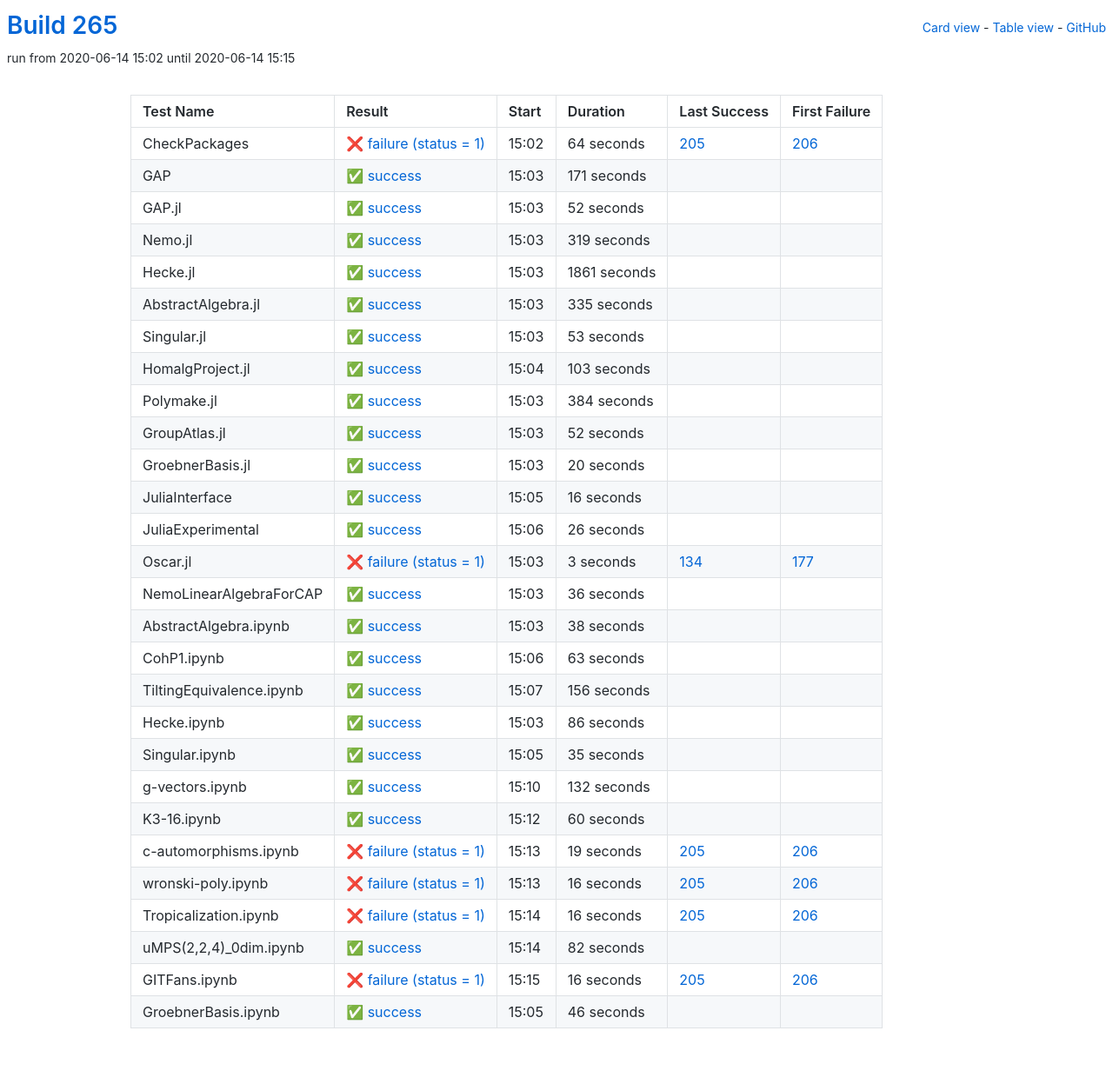
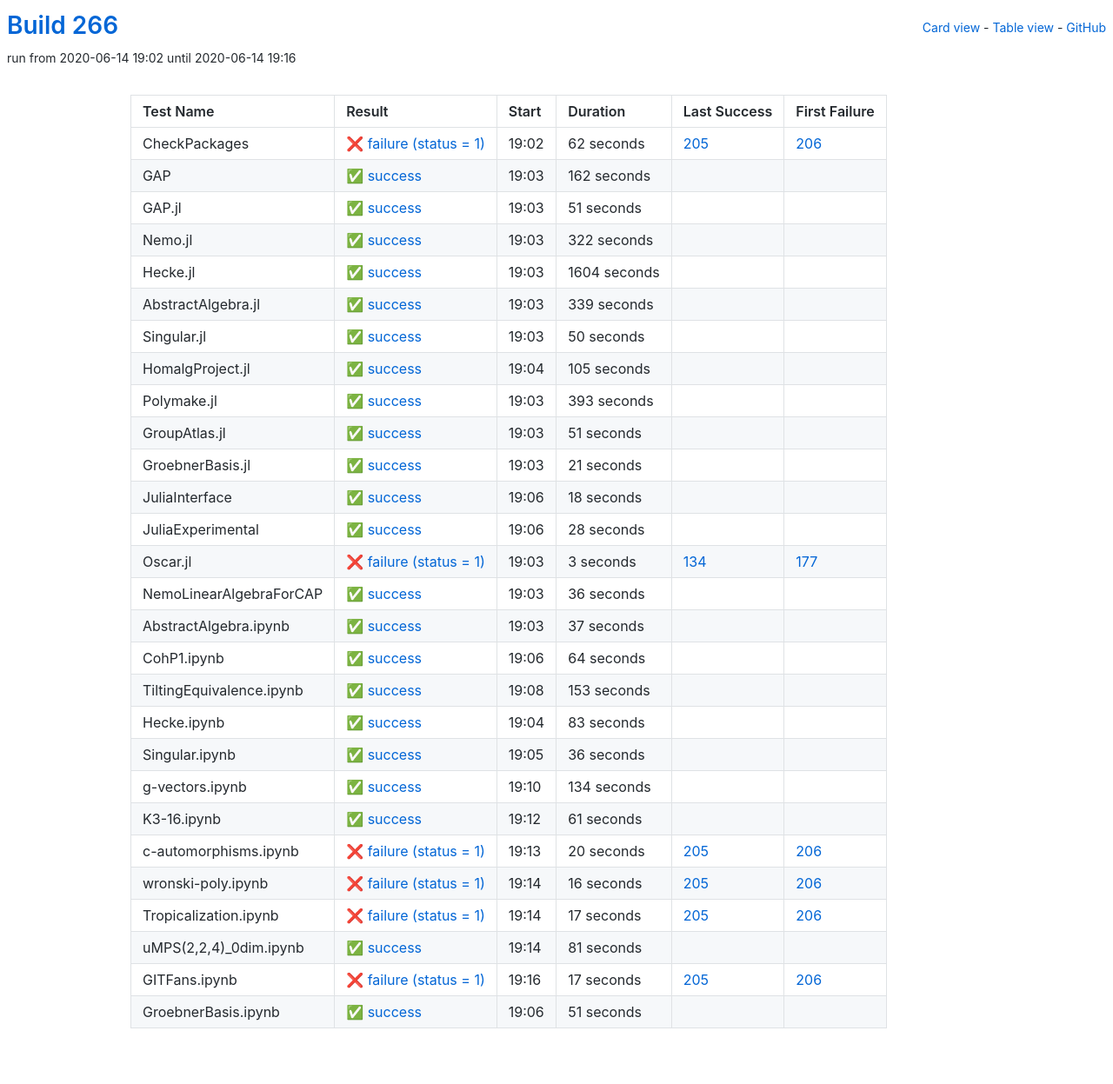
Before and after one commit to oscar-system/oscar-ci-status-stable, a Jekyll site: the page built from table.html, in a window 1280 px wide. Shown: the whole page at 87% size. Built offline with Jekyll 4.4.1, drawn with Linux system fonts in a browser that asks for light colours.

Commit message:
Build #266

```diff
--- a/_data/ci.yml
+++ b/_data/ci.yml
@@ -1,6 +1,6 @@
 ---
-build: 265
-build_url: https://oscarci.mathematik.uni-kl.de/job/oscar-stable/265/
+build: 266
+build_url: https://oscarci.mathematik.uni-kl.de/job/oscar-stable/266/
 job: oscar-stable
 organization: oscar-system
 repo: oscar-ci-status-stable
@@ -8,164 +8,164 @@ repourl: https://github.com/oscar-system/oscar-ci-status-stable
 tests:
 - name: CheckPackages
   id: checkpackages
-  log: https://oscarci.mathematik.uni-kl.de/job/oscar-stable/265/artifact/logs/build-265/CheckPackages.log
-  start: 2020-06-14 15:02
+  log: https://oscarci.mathematik.uni-kl.de/job/oscar-stable/266/artifact/logs/build-266/CheckPackages.log
+  start: 2020-06-14 19:02
   success: false
   exitcode: 1
   status: failure
-  duration: 64
+  duration: 62
   last_success: 205
   last_success_url: https://oscarci.mathematik.uni-kl.de/job/oscar-stable/205/
   first_failure: 206
   first_failure_url: https://oscarci.mathematik.uni-kl.de/job/oscar-stable/206/
 - name: GAP
   id: gap
-  log: https://oscarci.mathematik.uni-kl.de/job/oscar-stable/265/artifact/logs/build-265/GAP.log
-  start: 2020-06-14 15:03
+  log: https://oscarci.mathematik.uni-kl.de/job/oscar-stable/266/artifact/logs/build-266/GAP.log
+  start: 2020-06-14 19:03
   success: true
   exitcode: 0
   status: success
-  duration: 171
+  duration: 162
   last_success: false
   last_success_url:
   first_failure: false
   first_failure_url:
 - name: GAP.jl
   id: gap-jl
-  log: https://oscarci.mathematik.uni-kl.de/job/oscar-stable/265/artifact/logs/build-265/GAP.jl.log
-  start: 2020-06-14 15:03
+  log: https://oscarci.mathematik.uni-kl.de/job/oscar-stable/266/artifact/logs/build-266/GAP.jl.log
+  start: 2020-06-14 19:03
   success: true
   exitcode: 0
   status: success
-  duration: 52
+  duration: 51
   last_success: false
   last_success_url:
   first_failure: false
   first_failure_url:
 - name: Nemo.jl
   id: nemo-jl
-  log: https://oscarci.mathematik.uni-kl.de/job/oscar-stable/265/artifact/logs/build-265/Nemo.jl.log
-  start: 2020-06-14 15:03
+  log: https://oscarci.mathematik.uni-kl.de/job/oscar-stable/266/artifact/logs/build-266/Nemo.jl.log
+  start: 2020-06-14 19:03
   success: true
   exitcode: 0
   status: success
-  duration: 319
+  duration: 322
   last_success: false
   last_success_url:
   first_failure: false
   first_failure_url:
 - name: Hecke.jl
   id: hecke-jl
-  log: https://oscarci.mathematik.uni-kl.de/job/oscar-stable/265/artifact/logs/build-265/Hecke.jl.log
-  start: 2020-06-14 15:03
+  log: https://oscarci.mathematik.uni-kl.de/job/oscar-stable/266/artifact/logs/build-266/Hecke.jl.log
+  start: 2020-06-14 19:03
   success: true
   exitcode: 0
   status: success
-  duration: 1861
+  duration: 1604
   last_success: false
   last_success_url:
   first_failure: false
   first_failure_url:
 - name: AbstractAlgebra.jl
   id: abstractalgebra-jl
-  log: https://oscarci.mathematik.uni-kl.de/job/oscar-stable/265/artifact/logs/build-265/AbstractAlgebra.jl.log
-  start: 2020-06-14 15:03
+  log: https://oscarci.mathematik.uni-kl.de/job/oscar-stable/266/artifact/logs/build-266/AbstractAlgebra.jl.log
+  start: 2020-06-14 19:03
   success: true
   exitcode: 0
   status: success
-  duration: 335
+  duration: 339
   last_success: false
   last_success_url:
   first_failure: false
   first_failure_url:
 - name: Singular.jl
   id: singular-jl
-  log: https://oscarci.mathematik.uni-kl.de/job/oscar-stable/265/artifact/logs/build-265/Singular.jl.log
-  start: 2020-06-14 15:03
+  log: https://oscarci.mathematik.uni-kl.de/job/oscar-stable/266/artifact/logs/build-266/Singular.jl.log
+  start: 2020-06-14 19:03
   success: true
   exitcode: 0
   status: success
-  duration: 53
+  duration: 50
   last_success: false
   last_success_url:
   first_failure: false
   first_failure_url:
 - name: HomalgProject.jl
   id: homalgproject-jl
-  log: https://oscarci.mathematik.uni-kl.de/job/oscar-stable/265/artifact/logs/build-265/HomalgProject.jl.log
-  start: 2020-06-14 15:04
+  log: https://oscarci.mathematik.uni-kl.de/job/oscar-stable/266/artifact/logs/build-266/HomalgProject.jl.log
+  start: 2020-06-14 19:04
   success: true
   exitcode: 0
   status: success
-  duration: 103
+  duration: 105
   last_success: false
   last_success_url:
   first_failure: false
   first_failure_url:
 - name: Polymake.jl
   id: polymake-jl
-  log: https://oscarci.mathematik.uni-kl.de/job/oscar-stable/265/artifact/logs/build-265/Polymake.jl.log
-  start: 2020-06-14 15:03
+  log: https://oscarci.mathematik.uni-kl.de/job/oscar-stable/266/artifact/logs/build-266/Polymake.jl.log
+  start: 2020-06-14 19:03
   success: true
   exitcode: 0
   status: success
-  duration: 384
+  duration: 393
   last_success: false
   last_success_url:
   first_failure: false
   first_failure_url:
 - name: GroupAtlas.jl
   id: groupatlas-jl
-  log: https://oscarci.mathematik.uni-kl.de/job/oscar-stable/265/artifact/logs/build-265/GroupAtlas.jl.log
-  start: 2020-06-14 15:03
+  log: https://oscarci.mathematik.uni-kl.de/job/oscar-stable/266/artifact/logs/build-266/GroupAtlas.jl.log
+  start: 2020-06-14 19:03
   success: true
   exitcode: 0
   status: success
-  duration: 52
+  duration: 51
   last_success: false
   last_success_url:
   first_failure: false
   first_failure_url:
 - name: GroebnerBasis.jl
   id: groebnerbasis-jl
-  log: https://oscarci.mathematik.uni-kl.de/job/oscar-stable/265/artifact/logs/build-265/GroebnerBasis.jl.log
-  start: 2020-06-14 15:03
+  log: https://oscarci.mathematik.uni-kl.de/job/oscar-stable/266/artifact/logs/build-266/GroebnerBasis.jl.log
+  start: 2020-06-14 19:03
   success: true
   exitcode: 0
   status: success
-  duration: 20
+  duration: 21
   last_success: false
   last_success_url:
   first_failure: false
   first_failure_url:
 - name: JuliaInterface
   id: juliainterface
-  log: https://oscarci.mathematik.uni-kl.de/job/oscar-stable/265/artifact/logs/build-265/JuliaInterface.log
-  start: 2020-06-14 15:05
+  log: https://oscarci.mathematik.uni-kl.de/job/oscar-stable/266/artifact/logs/build-266/JuliaInterface.log
+  start: 2020-06-14 19:06
   success: true
   exitcode: 0
   status: success
-  duration: 16
+  duration: 18
   last_success: false
   last_success_url:
   first_failure: false
   first_failure_url:
 - name: JuliaExperimental
   id: juliaexperimental
-  log: https://oscarci.mathematik.uni-kl.de/job/oscar-stable/265/artifact/logs/build-265/JuliaExperimental.log
-  start: 2020-06-14 15:06
+  log: https://oscarci.mathematik.uni-kl.de/job/oscar-stable/266/artifact/logs/build-266/JuliaExperimental.log
+  start: 2020-06-14 19:06
   success: true
   exitcode: 0
   status: success
-  duration: 26
+  duration: 28
   last_success: false
   last_success_url:
   first_failure: false
   first_failure_url:
 - name: Oscar.jl
   id: oscar-jl
-  log: https://oscarci.mathematik.uni-kl.de/job/oscar-stable/265/artifact/logs/build-265/Oscar.jl.log
-  start: 2020-06-14 15:03
+  log: https://oscarci.mathematik.uni-kl.de/job/oscar-stable/266/artifact/logs/build-266/Oscar.jl.log
+  start: 2020-06-14 19:03
   success: false
   exitcode: 1
   status: failure
@@ -176,8 +176,8 @@ tests:
   first_failure_url: https://oscarci.mathematik.uni-kl.de/job/oscar-stable/177/
 - name: NemoLinearAlgebraForCAP
   id: nemolinearalgebraforcap
-  log: https://oscarci.mathematik.uni-kl.de/job/oscar-stable/265/artifact/logs/build-265/NemoLinearAlgebraForCAP.log
-  start: 2020-06-14 15:03
+  log: https://oscarci.mathematik.uni-kl.de/job/oscar-stable/266/artifact/logs/build-266/NemoLinearAlgebraForCAP.log
+  start: 2020-06-14 19:03
   success: true
   exitcode: 0
   status: success
@@ -188,104 +188,104 @@ tests:
   first_failure_url:
 - name: AbstractAlgebra.ipynb
   id: abstractalgebra-ipynb
-  log: https://oscarci.mathematik.uni-kl.de/job/oscar-stable/265/artifact/logs/build-265/AbstractAlgebra.ipynb.log
-  start: 2020-06-14 15:03
+  log: https://oscarci.mathematik.uni-kl.de/job/oscar-stable/266/artifact/logs/build-266/AbstractAlgebra.ipynb.log
+  start: 2020-06-14 19:03
   success: true
   exitcode: 0
   status: success
-  duration: 38
+  duration: 37
   last_success: false
   last_success_url:
   first_failure: false
   first_failure_url:
 - name: CohP1.ipynb
   id: cohp1-ipynb
-  log: https://oscarci.mathematik.uni-kl.de/job/oscar-stable/265/artifact/logs/build-265/CohP1.ipynb.log
-  start: 2020-06-14 15:06
+  log: https://oscarci.mathematik.uni-kl.de/job/oscar-stable/266/artifact/logs/build-266/CohP1.ipynb.log
+  start: 2020-06-14 19:06
   success: true
   exitcode: 0
   status: success
-  duration: 63
+  duration: 64
   last_success: false
   last_success_url:
   first_failure: false
   first_failure_url:
 - name: TiltingEquivalence.ipynb
   id: tiltingequivalence-ipynb
-  log: https://oscarci.mathematik.uni-kl.de/job/oscar-stable/265/artifact/logs/build-265/TiltingEquivalence.ipynb.log
-  start: 2020-06-14 15:07
+  log: https://oscarci.mathematik.uni-kl.de/job/oscar-stable/266/artifact/logs/build-266/TiltingEquivalence.ipynb.log
+  start: 2020-06-14 19:08
   success: true
   exitcode: 0
   status: success
-  duration: 156
+  duration: 153
   last_success: false
   last_success_url:
   first_failure: false
   first_failure_url:
 - name: Hecke.ipynb
   id: hecke-ipynb
-  log: https://oscarci.mathematik.uni-kl.de/job/oscar-stable/265/artifact/logs/build-265/Hecke.ipynb.log
-  start: 2020-06-14 15:03
+  log: https://oscarci.mathematik.uni-kl.de/job/oscar-stable/266/artifact/logs/build-266/Hecke.ipynb.log
+  start: 2020-06-14 19:04
   success: true
   exitcode: 0
   status: success
-  duration: 86
+  duration: 83
   last_success: false
   last_success_url:
   first_failure: false
   first_failure_url:
 - name: Singular.ipynb
   id: singular-ipynb
-  log: https://oscarci.mathematik.uni-kl.de/job/oscar-stable/265/artifact/logs/build-265/Singular.ipynb.log
-  start: 2020-06-14 15:05
+  log: https://oscarci.mathematik.uni-kl.de/job/oscar-stable/266/artifact/logs/build-266/Singular.ipynb.log
+  start: 2020-06-14 19:05
   success: true
   exitcode: 0
   status: success
-  duration: 35
+  duration: 36
   last_success: false
   last_success_url:
   first_failure: false
   first_failure_url:
 - name: g-vectors.ipynb
   id: g-vectors-ipynb
-  log: https://oscarci.mathematik.uni-kl.de/job/oscar-stable/265/artifact/logs/build-265/g-vectors.ipynb.log
-  start: 2020-06-14 15:10
+  log: https://oscarci.mathematik.uni-kl.de/job/oscar-stable/266/artifact/logs/build-266/g-vectors.ipynb.log
+  start: 2020-06-14 19:10
   success: true
   exitcode: 0
   status: success
-  duration: 132
+  duration: 134
   last_success: false
   last_success_url:
   first_failure: false
   first_failure_url:
 - name: K3-16.ipynb
   id: k3-16-ipynb
-  log: https://oscarci.mathematik.uni-kl.de/job/oscar-stable/265/artifact/logs/build-265/K3-16.ipynb.log
-  start: 2020-06-14 15:12
+  log: https://oscarci.mathematik.uni-kl.de/job/oscar-stable/266/artifact/logs/build-266/K3-16.ipynb.log
+  start: 2020-06-14 19:12
   success: true
   exitcode: 0
   status: success
-  duration: 60
+  duration: 61
   last_success: false
   last_success_url:
   first_failure: false
   first_failure_url:
 - name: c-automorphisms.ipynb
   id: c-automorphisms-ipynb
-  log: https://oscarci.mathematik.uni-kl.de/job/oscar-stable/265/artifact/logs/build-265/c-automorphisms.ipynb.log
-  start: 2020-06-14 15:13
+  log: https://oscarci.mathematik.uni-kl.de/job/oscar-stable/266/artifact/logs/build-266/c-automorphisms.ipynb.log
+  start: 2020-06-14 19:13
   success: false
   exitcode: 1
   status: failure
-  duration: 19
+  duration: 20
   last_success: 205
   last_success_url: https://oscarci.mathematik.uni-kl.de/job/oscar-stable/205/
   first_failure: 206
   first_failure_url: https://oscarci.mathematik.uni-kl.de/job/oscar-stable/206/
 - name: wronski-poly.ipynb
   id: wronski-poly-ipynb
-  log: https://oscarci.mathematik.uni-kl.de/job/oscar-stable/265/artifact/logs/build-265/wronski-poly.ipynb.log
-  start: 2020-06-14 15:13
+  log: https://oscarci.mathematik.uni-kl.de/job/oscar-stable/266/artifact/logs/build-266/wronski-poly.ipynb.log
+  start: 2020-06-14 19:14
   success: false
   exitcode: 1
   status: failure
@@ -296,48 +296,48 @@ tests:
   first_failure_url: https://oscarci.mathematik.uni-kl.de/job/oscar-stable/206/
 - name: Tropicalization.ipynb
   id: tropicalization-ipynb
-  log: https://oscarci.mathematik.uni-kl.de/job/oscar-stable/265/artifact/logs/build-265/Tropicalization.ipynb.log
-  start: 2020-06-14 15:14
+  log: https://oscarci.mathematik.uni-kl.de/job/oscar-stable/266/artifact/logs/build-266/Tropicalization.ipynb.log
+  start: 2020-06-14 19:14
   success: false
   exitcode: 1
   status: failure
-  duration: 16
+  duration: 17
   last_success: 205
   last_success_url: https://oscarci.mathematik.uni-kl.de/job/oscar-stable/205/
   first_failure: 206
   first_failure_url: https://oscarci.mathematik.uni-kl.de/job/oscar-stable/206/
 - name: uMPS(2,2,4)_0dim.ipynb
   id: umps-2-2-4-0dim-ipynb
-  log: https://oscarci.mathematik.uni-kl.de/job/oscar-stable/265/artifact/logs/build-265/uMPS-2-2-4-_0dim.ipynb.log
-  start: 2020-06-14 15:14
+  log: https://oscarci.mathematik.uni-kl.de/job/oscar-stable/266/artifact/logs/build-266/uMPS-2-2-4-_0dim.ipynb.log
+  start: 2020-06-14 19:14
   success: true
   exitcode: 0
   status: success
-  duration: 82
+  duration: 81
   last_success: false
   last_success_url:
   first_failure: false
   first_failure_url:
 - name: GITFans.ipynb
   id: gitfans-ipynb
-  log: https://oscarci.mathematik.uni-kl.de/job/oscar-stable/265/artifact/logs/build-265/GITFans.ipynb.log
-  start: 2020-06-14 15:15
+  log: https://oscarci.mathematik.uni-kl.de/job/oscar-stable/266/artifact/logs/build-266/GITFans.ipynb.log
+  start: 2020-06-14 19:16
   success: false
   exitcode: 1
   status: failure
-  duration: 16
+  duration: 17
   last_success: 205
   last_success_url: https://oscarci.mathematik.uni-kl.de/job/oscar-stable/205/
   first_failure: 206
   first_failure_url: https://oscarci.mathematik.uni-kl.de/job/oscar-stable/206/
 - name: GroebnerBasis.ipynb
   id: groebnerbasis-ipynb
-  log: https://oscarci.mathematik.uni-kl.de/job/oscar-stable/265/artifact/logs/build-265/GroebnerBasis.ipynb.log
-  start: 2020-06-14 15:05
+  log: https://oscarci.mathematik.uni-kl.de/job/oscar-stable/266/artifact/logs/build-266/GroebnerBasis.ipynb.log
+  start: 2020-06-14 19:06
   success: true
   exitcode: 0
   status: success
-  duration: 46
+  duration: 51
   last_success: false
   last_success_url:
   first_failure: false
```
Also changed, not shown: README.md.
